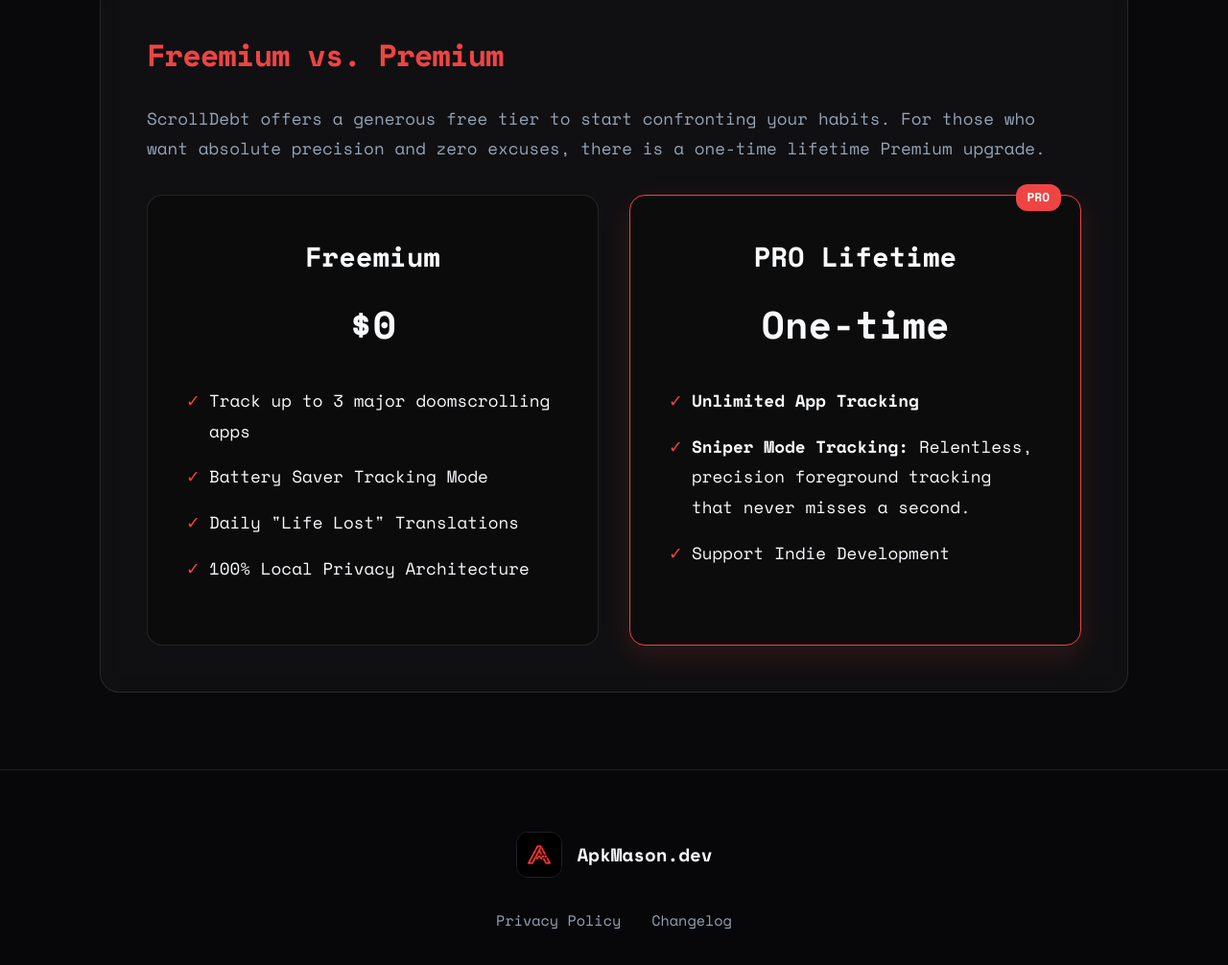
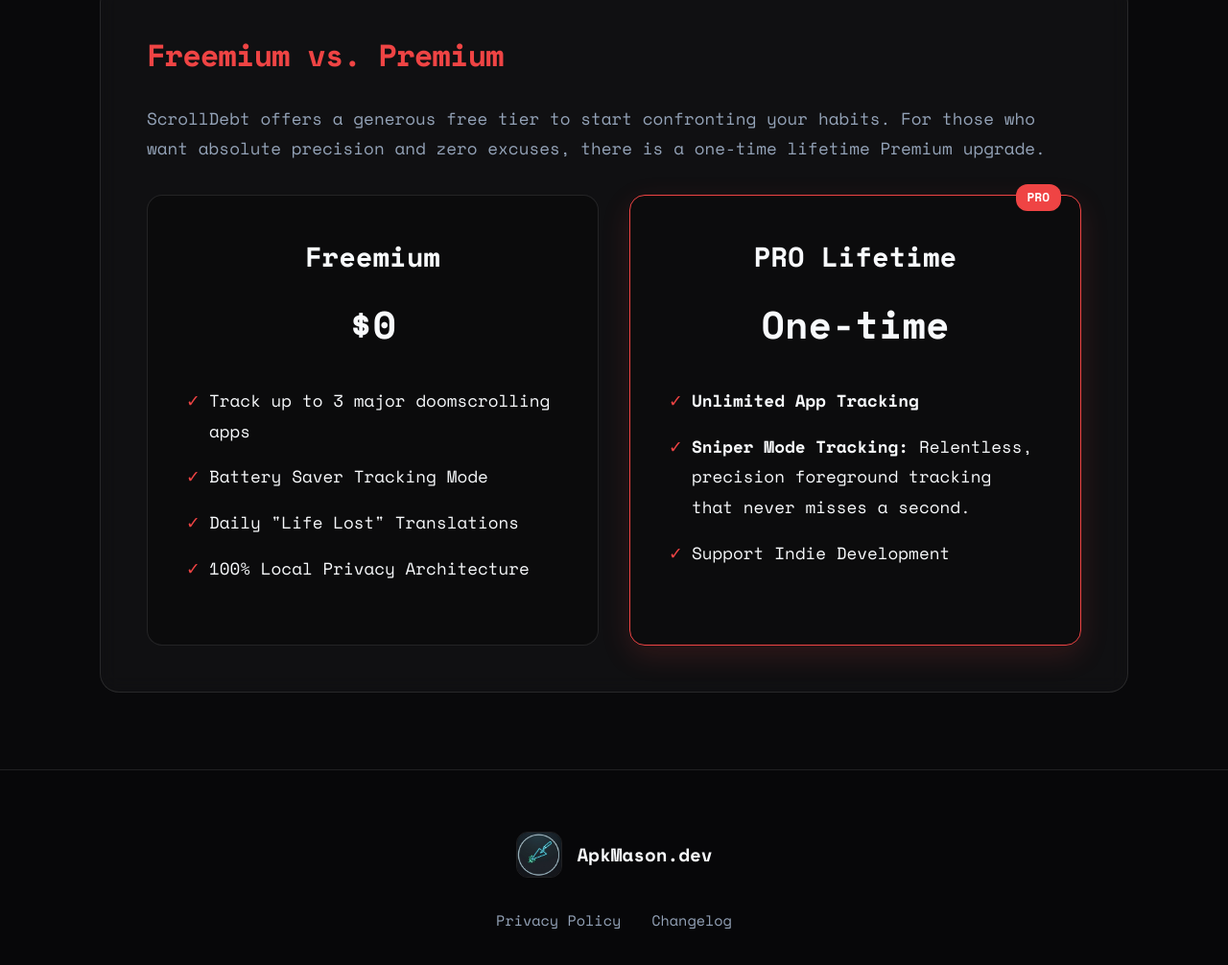
Before and after one commit to apkmasondev/scrolldebt-site, a plain HTML site: page how-it-works.html in a window 1280 px wide. Shown: the part 1564-2570 px from the top of the page at 96% size. Drawn offline with nearby package versions, Linux system fonts and the light colour scheme.

Commit message:
Update logo to user provided one

```diff
--- a/how-it-works.html
+++ b/how-it-works.html
@@ -278,7 +278,7 @@
 
     <footer>
         <div class="footer-top">
-            <img src="apkmason_logo_premium.png" alt="ApkMason.dev Logo" class="footer-logo">
+            <img src="apkmason_logo_final.png" alt="ApkMason.dev Logo" class="footer-logo">
             <span class="footer-brand">ApkMason.dev</span>
         </div>
         <div class="footer-links">
```
Also changed, not shown: index.html (+1 -1 lines), apkmason_logo_final.png (added).
